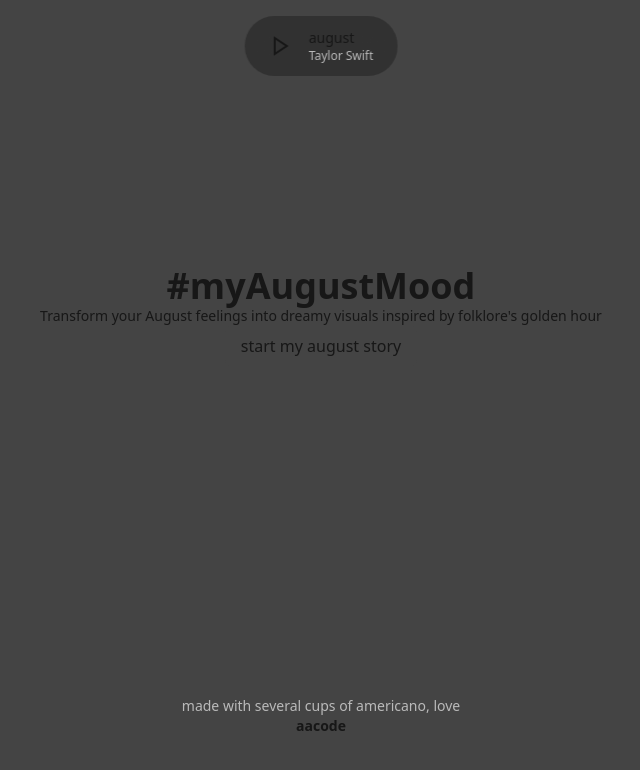
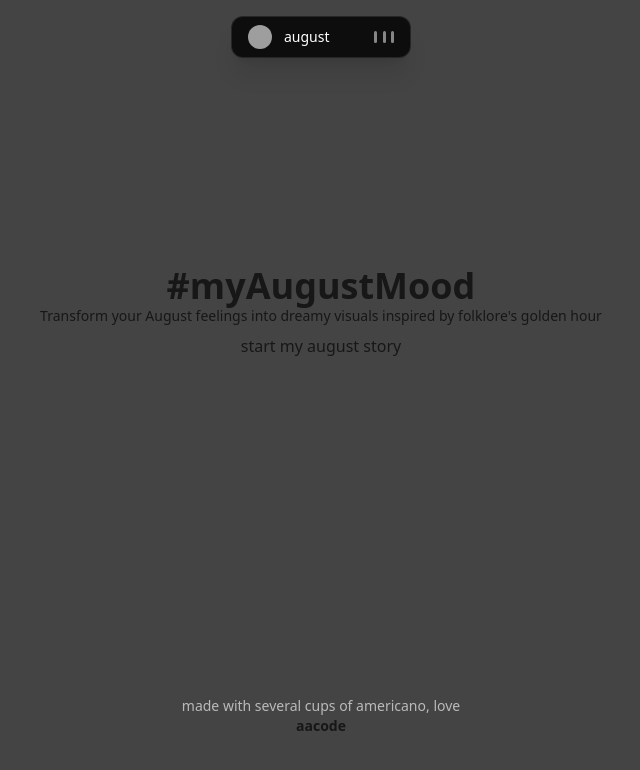
Before and after one commit to AureliaSindhu/august, a Next.js app: page / in a window 1280 px wide. Shown: the top 770 px of the page, without its empty margins (319-959 px from the left). Built offline with nearby package versions, Linux system fonts and the light colour scheme; grey boxes are pictures that could not be loaded.

Commit message:
dynamic island kinda vibe

```diff
--- a/components/Nav.tsx
+++ b/components/Nav.tsx
@@ -1,35 +1,184 @@
 "use client";
 
-import { useState } from "react";
+import { useEffect, useRef, useState } from "react";
+
+type Track = { title: string; artist: string; artwork: string; src: string };
+
+const TRACK: Track = {
+    title: "august",
+    artist: "Taylor Swift",
+    artwork: "https://i.scdn.co/image/ab67616d0000b273c288028c2592f400dd0b9233",
+    src: "/audio/august.mp3",
+};
 
 export default function Nav() {
+    const audioRef = useRef<HTMLAudioElement | null>(null);
+    const rafRef = useRef<number | null>(null);
+
+    const [expanded, setExpanded] = useState(false);
     const [isPlaying, setIsPlaying] = useState(false);
+    const [time, setTime] = useState(0);
+    const [duration, setDuration] = useState(0);
 
-    const togglePlayback = () => {
-        setIsPlaying(!isPlaying);
+    // init audio
+    useEffect(() => {
+        const a = new Audio(TRACK.src);
+        a.preload = "metadata";
+        a.addEventListener("loadedmetadata", () => setDuration(a.duration || 0));
+        a.addEventListener("ended", () => {
+        setIsPlaying(false);
+        setTime(0);
+        });
+        audioRef.current = a;
+        return () => {
+        if (rafRef.current) cancelAnimationFrame(rafRef.current);
+        a.pause();
+        audioRef.current = null;
+        };
+    }, []);
+
+    // progress loop
+    useEffect(() => {
+        const a = audioRef.current;
+        if (!a) return;
+
+        if (isPlaying) {
+        a.play().catch(() => setIsPlaying(false));
+        const tick = () => {
+            setTime(a.currentTime);
+            rafRef.current = requestAnimationFrame(tick);
+        };
+        rafRef.current = requestAnimationFrame(tick);
+        } else {
+        a.pause();
+        if (rafRef.current) cancelAnimationFrame(rafRef.current);
+        }
+    }, [isPlaying]);
+
+    const pct = duration ? (time / duration) * 100 : 0;
+    const format = (s: number) => {
+        if (!isFinite(s)) return "0:00";
+        const m = Math.floor(s / 60);
+        const ss = Math.floor(s % 60).toString().padStart(2, "0");
+        return `${m}:${ss}`;
     };
 
     return (
-        <div className="fixed top-4 left-1/2 -translate-x-1/2 bg-accent/80 backdrop-blur-lg rounded-full px-6 py-3 flex items-center gap-4">
+        <div className="fixed left-1/2 top-4 z-50 -translate-x-1/2">
+        <div
+            onClick={() => setExpanded((v) => !v)}
+            role="region"
+            aria-label="Now Playing"
+            className={[
+            "flex items-center gap-3 rounded-xl border border-white/10 bg-black/80 px-4 py-2 text-white shadow-xl backdrop-blur-xl transition-all duration-300",
+            expanded ? "w-[360px]" : "w-[180px]",
+            ].join(" ")}
+        >
+            <img
+            src={TRACK.artwork}
+            alt=""
+            draggable={false}
+            className={[
+                "rounded-full object-cover transition-all duration-300",
+                expanded ? "h-9 w-9" : "h-6 w-6",
+            ].join(" ")}
+            />
+
+            {/* Collapsed pill */}
+            {!expanded && (
+            <div className="flex min-w-0 flex-1 items-center justify-between">
+                <p className="truncate pr-2 text-sm leading-5">{TRACK.title}</p>
+                {/* equalizer (Tailwind animations) */}
+                <div className="flex h-3 w-5 items-end justify-between">
+                <span
+                    className={[
+                    "h-full w-[3px] rounded-full bg-current origin-bottom",
+                    isPlaying ? "animate-eq1" : "opacity-50",
+                    ].join(" ")}
+                />
+                <span
+                    className={[
+                    "h-full w-[3px] rounded-full bg-current origin-bottom",
+                    isPlaying ? "animate-eq2" : "opacity-50",
+                    ].join(" ")}
+                />
+                <span
+                    className={[
+                    "h-full w-[3px] rounded-full bg-current origin-bottom",
+                    isPlaying ? "animate-eq3" : "opacity-50",
+                    ].join(" ")}
+                />
+                </div>
+            </div>
+            )}
+
+            {/* Expanded island */}
+            {expanded && (
+            <div className="min-w-0 flex-1" onClick={(e) => e.stopPropagation()}>
+                <div className="flex items-center justify-between gap-3">
+                <div className="min-w-0">
+                    <p className="truncate text-sm font-medium">{TRACK.title}</p>
+                    <p className="truncate text-[11px] text-white/70">
+                    {TRACK.artist}
+                    </p>
+                </div>
+
                 <button
-                onClick={togglePlayback}
-                className="text-foreground hover:text-tertiary transition-colors"
+                    onClick={() => setIsPlaying((p) => !p)}
+                    className="flex h-9 w-9 items-center justify-center rounded-full bg-white/10 transition-colors hover:bg-white/20"
                     aria-label={isPlaying ? "Pause" : "Play"}
                 >
                     {isPlaying ? (
-                    <svg xmlns="http://www.w3.org/2000/svg" width="24" height="24" fill="none" stroke="currentColor" strokeWidth="2">
-                        <rect x="6" y="4" width="4" height="16" rx="1" />
-                        <rect x="14" y="4" width="4" height="16" rx="1" />
+                    <svg
+                        xmlns="http://www.w3.org/2000/svg"
+                        width="18"
+                        height="18"
+                        fill="none"
+                        stroke="currentColor"
+                        strokeWidth="2"
+                    >
+                        <rect x="3" y="2.5" width="4" height="13" rx="1" />
+                        <rect x="11" y="2.5" width="4" height="13" rx="1" />
                     </svg>
                     ) : (
-                    <svg xmlns="http://www.w3.org/2000/svg" width="24" height="24" fill="none" stroke="currentColor" strokeWidth="2">
-                        <path d="M6 4l12 8-12 8V4z" />
+                    <svg
+                        xmlns="http://www.w3.org/2000/svg"
+                        width="18"
+                        height="18"
+                        fill="currentColor"
+                        viewBox="0 0 24 24"
+                    >
+                        <path d="M8 5v14l11-7-11-7z" />
                     </svg>
                     )}
                 </button>
-            <div className="text-sm text-foreground">
-                <p className="font-medium">august</p>
-                <p className="text-tertiary text-xs">Taylor Swift</p>
+                </div>
+
+                {/* progress */}
+                <div className="mt-2">
+                <input
+                    type="range"
+                    min={0}
+                    max={100}
+                    value={pct}
+                    onChange={(e) => {
+                    const a = audioRef.current;
+                    if (!a || !duration) return;
+                    const v = Number(e.target.value);
+                    const t = (v / 100) * duration;
+                    a.currentTime = t;
+                    setTime(t);
+                    }}
+                    className="w-full accent-white/90"
+                    aria-label="Seek"
+                />
+                <div className="mt-1 flex items-center justify-between text-[10px] text-white/60">
+                    <span>{format(time)}</span>
+                    <span>{format(duration)}</span>
+                </div>
+                </div>
+            </div>
+            )}
         </div>
         </div>
     );
```
Also changed, not shown: 1 other file (tests, documents, lock files or other folders). Lines whose indentation alone changed are shown as unchanged.
